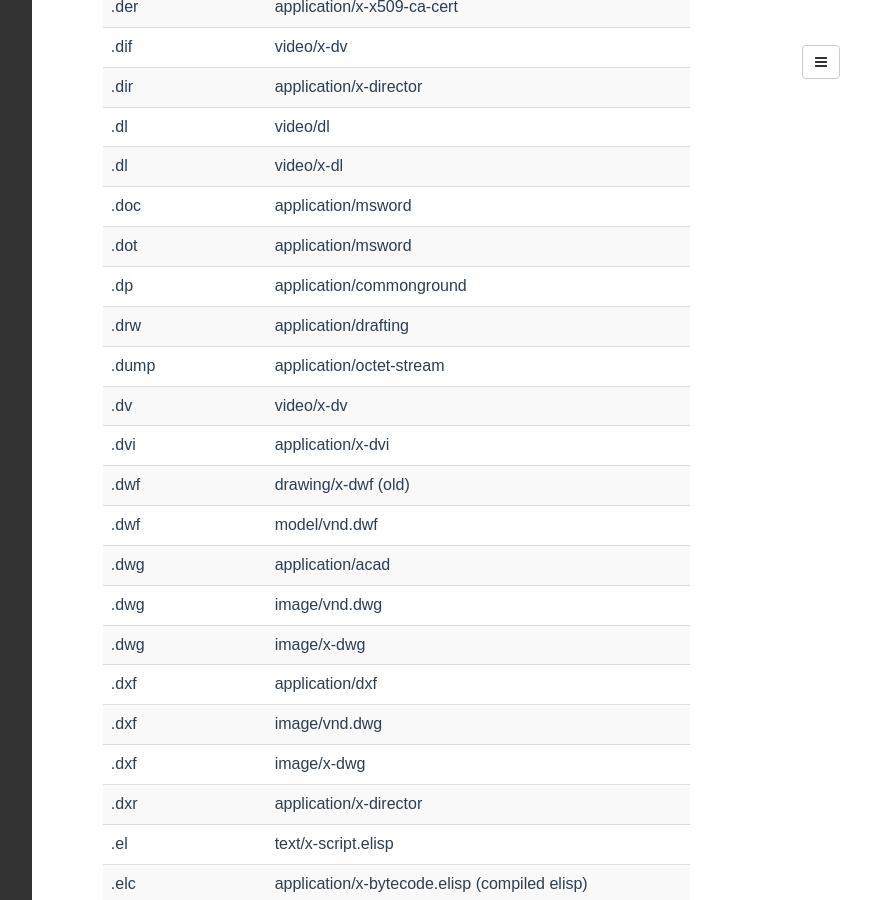
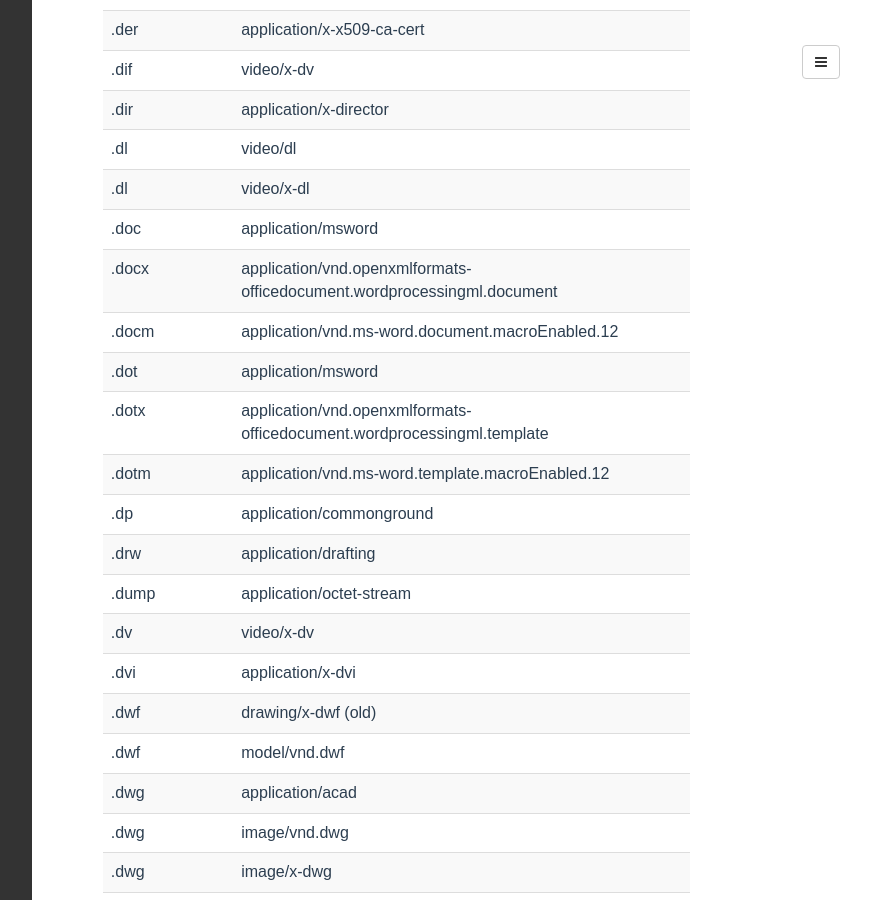
Before and after one commit to poychang/poychang.github.io, a Jekyll site: the page built from _posts/1970-01-01-mime-type.md, in a window 1280 px wide and 900 px high, scrolled down 4344 px. Shown: the whole window, without its empty margins (395-1266 px from the left). Built offline with Jekyll 4.4.1, drawn with Linux system fonts in a browser that asks for light colours; some web fonts are replaced; comment, search, counter and statistics services are not loaded; some of the changed text lies outside the part shown.

Commit message:
alter post

```diff
--- a/_posts/1970-01-01-mime-type.md
+++ b/_posts/1970-01-01-mime-type.md
@@ -125,7 +125,11 @@
   <tr><td>.dl</td><td>video/dl</td></tr>
   <tr><td>.dl</td><td>video/x-dl</td></tr>
   <tr><td>.doc</td><td>application/msword</td></tr>
+  <tr><td>.docx</td><td>application/vnd.openxmlformats-officedocument.wordprocessingml.document</td></tr>
+  <tr><td>.docm</td><td>application/vnd.ms-word.document.macroEnabled.12</td></tr>
   <tr><td>.dot</td><td>application/msword</td></tr>
+  <tr><td>.dotx</td><td>application/vnd.openxmlformats-officedocument.wordprocessingml.template</td></tr>
+  <tr><td>.dotm</td><td>application/vnd.ms-word.template.macroEnabled.12</td></tr>
   <tr><td>.dp</td><td>application/commonground</td></tr>
   <tr><td>.drw</td><td>application/drafting</td></tr>
   <tr><td>.dump</td><td>application/octet-stream</td></tr>
@@ -403,6 +407,7 @@
   <tr><td>.pnm</td><td>image/x-portable-anymap</td></tr>
   <tr><td>.pot</td><td>application/mspowerpoint</td></tr>
   <tr><td>.pot</td><td>application/vnd.ms-powerpoint</td></tr>
+  <tr><td>.potx</td><td>application/vnd.openxmlformats-officedocument.presentationml.template</td></tr>
   <tr><td>.pov</td><td>model/x-pov</td></tr>
   <tr><td>.ppa</td><td>application/vnd.ms-powerpoint</td></tr>
   <tr><td>.ppm</td><td>image/x-portable-pixmap</td></tr>
@@ -412,6 +417,7 @@
   <tr><td>.ppt</td><td>application/powerpoint</td></tr>
   <tr><td>.ppt</td><td>application/vnd.ms-powerpoint</td></tr>
   <tr><td>.ppt</td><td>application/x-mspowerpoint</td></tr>
+  <tr><td>.pptx</td><td>application/vnd.openxmlformats-officedocument.presentationml.presentation</td></tr>
   <tr><td>.ppz</td><td>application/mspowerpoint</td></tr>
   <tr><td>.pre</td><td>application/x-freelance</td></tr>
   <tr><td>.prt</td><td>application/pro_eng</td></tr>
@@ -648,8 +654,10 @@
   <tr><td>.xls</td><td>application/vnd.ms-excel</td></tr>
   <tr><td>.xls</td><td>application/x-excel</td></tr>
   <tr><td>.xls</td><td>application/x-msexcel</td></tr>
+  <tr><td>.xlsx</td><td>application/vnd.openxmlformats-officedocument.spreadsheetml.sheet</td></tr>
   <tr><td>.xlt</td><td>application/excel</td></tr>
   <tr><td>.xlt</td><td>application/x-excel</td></tr>
+  <tr><td>.xltx</td><td>application/vnd.openxmlformats-officedocument.spreadsheetml.template</td></tr>
   <tr><td>.xlv</td><td>application/excel</td></tr>
   <tr><td>.xlv</td><td>application/x-excel</td></tr>
   <tr><td>.xlw</td><td>application/excel</td></tr>
```
